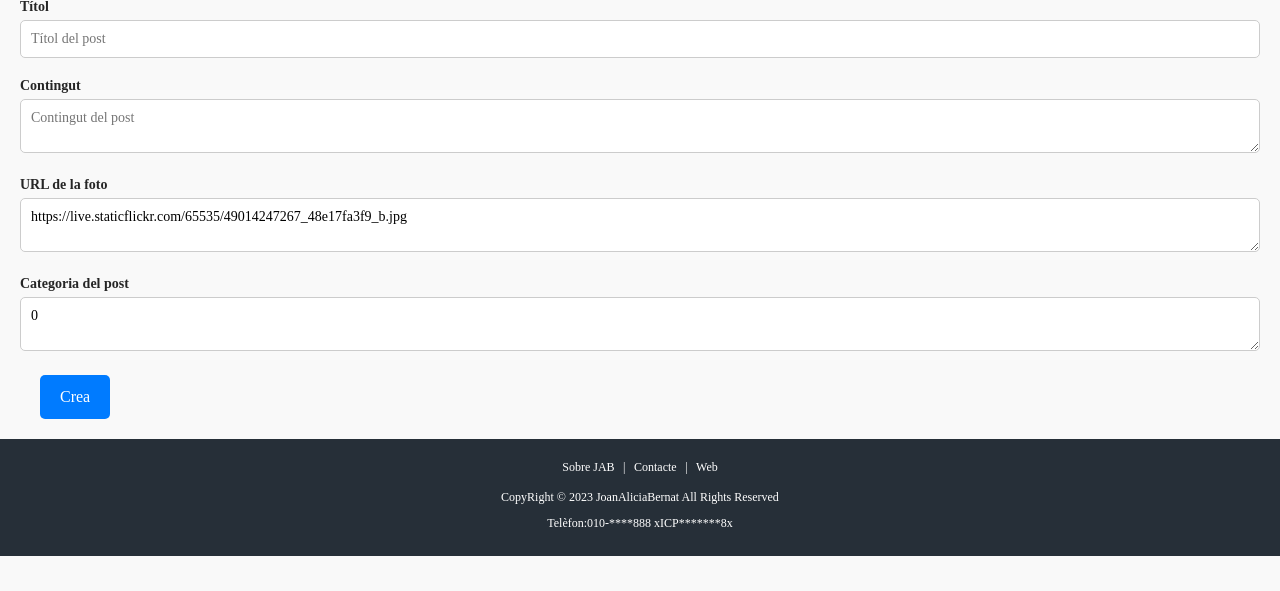
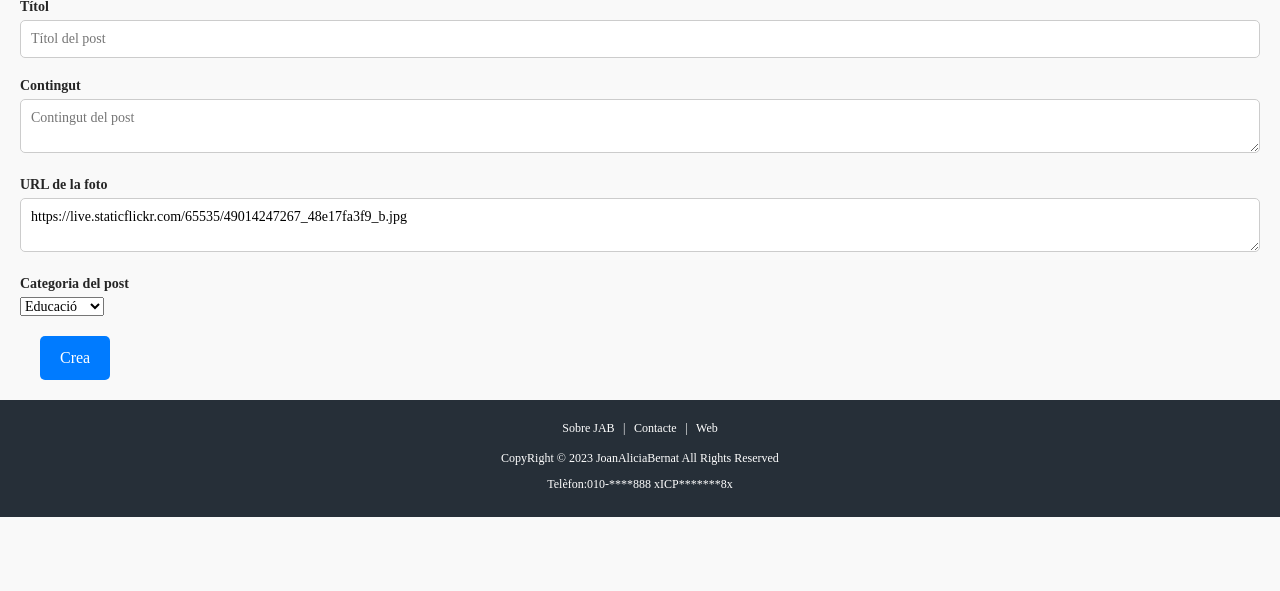
Before and after one commit to TianAlicia/JAB_flaskProject, a Flask app: page /create in a window 1280 px wide. Shown: the part 119-710 px from the top of the page. Run offline with Flask 3, Linux system fonts and the light colour scheme; a user stored in the database is signed in; data comes from the database, SQL or seed files in the repository; parts of the project's set-up code (start-up, migrations or seed data) failed here and were passed over.

Commit message:
Afegit desplegable per les categoríes

```diff
--- a/templates/JAB/create.html
+++ b/templates/JAB/create.html
@@ -51,8 +51,13 @@
         </div>
         <div class="edit-form-group">
             <label for="category_id">Categoria del post</label>
-            <textarea name="category_id" placeholder="Categoria del post" class="edit-form-control">{{ request.form['category_id'] }}0</textarea>
+            <select name="category_id" class="edit-form-control">
+              <option value="1" {% if request.form['category_id'] == '1' %}selected{% endif %}>Educació</option>
+              <option value="2" {% if request.form['category_id'] == '2' %}selected{% endif %}>Tecnologia</option>
+              <option value="3" {% if request.form['category_id'] == '3' %}selected{% endif %}>Cultura</option>
+            </select>
         </div>
+
         <div class="edit-form-group">
             <button type="submit" class="edit-btn btn-primary">Crea</button>
         </div>
```
